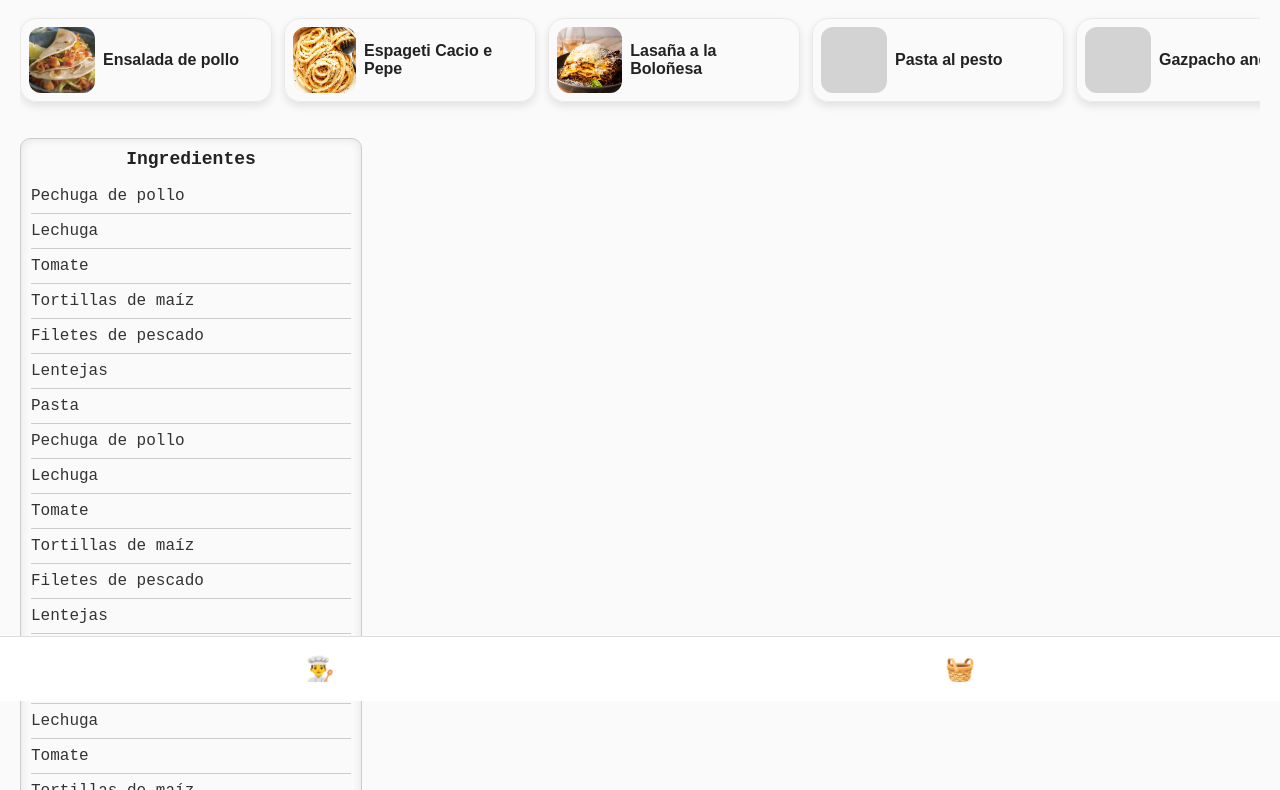
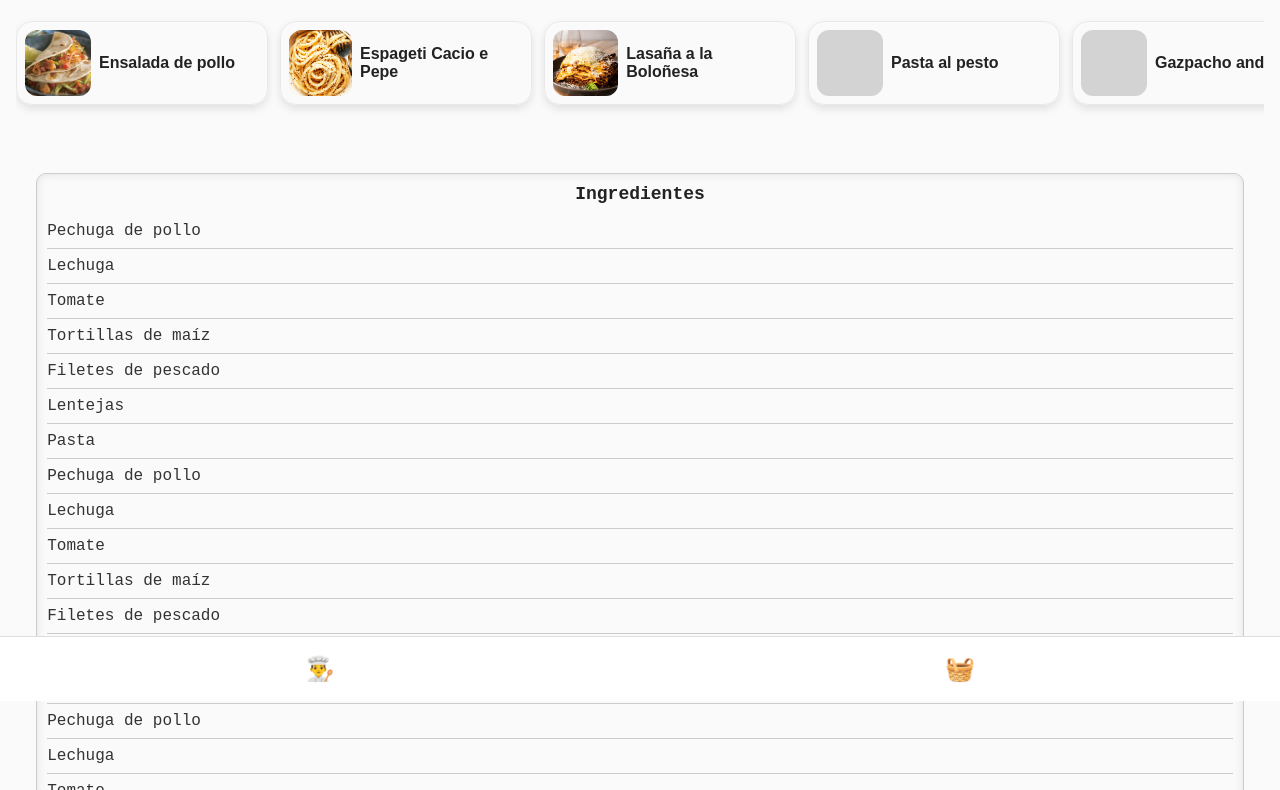
Before and after one commit to ioritztubio/mealbite-groceryList, a plain HTML site: page index.html in a window 1280 px wide. Shown: the part 99-889 px from the top of the page. Drawn offline with Linux system fonts and the light colour scheme.

Commit message:
Design ended

```diff
--- a/index.html
+++ b/index.html
@@ -8,9 +8,8 @@
   </head>
   <body>
     <div class="container">
-      <h1>Lista de la compra 🍽️</h1>
-
-      <section class="recetas">
+      <section class="head">
+        <h1>Lista de la compra 🍽️</h1>
         <div class="scroll-recetas">
           <div class="card">
             <div
@@ -91,21 +90,19 @@
     </div>
   </body>
   <script>
-    document.querySelectorAll('.ticket').forEach(ticket => {
-      ticket.addEventListener('click', function () {
-        const buttons = ticket.querySelector('.ticket-buttons');
+    document.querySelectorAll(".ticket").forEach((ticket) => {
+      ticket.addEventListener("click", function () {
+        const buttons = ticket.querySelector(".ticket-buttons");
 
         // Alternar la visibilidad de los botones
-        if (buttons.style.display === 'flex') {
-          buttons.style.display = 'none'; // Ocultar los botones
-          ticket.classList.remove('dark'); // Restaurar el fondo
+        if (buttons.style.display === "flex") {
+          buttons.style.display = "none"; // Ocultar los botones
+          ticket.classList.remove("dark"); // Restaurar el fondo
         } else {
-          buttons.style.display = 'flex'; // Mostrar los botones
-          ticket.classList.add('dark'); // Oscurecer el fondo
+          buttons.style.display = "flex"; // Mostrar los botones
+          ticket.classList.add("dark"); // Oscurecer el fondo
         }
       });
     });
   </script>
-
-
 </html>
--- a/styles.css
+++ b/styles.css
@@ -6,8 +6,14 @@ body {
   color: #222;
 }
 
+.container {
+  padding-bottom: 100px;
+  height: 100dvh;
+}
+
 section {
   margin-block: 20px;
+  padding: 16px;
 }
 .scroll-recetas {
   display: flex;
@@ -48,18 +54,16 @@ section {
   font-weight: bold;
 }
 
-.container {
-  padding: 20px;
-  padding-bottom: 100px;
-  height: 100dvh;
-}
-
 h2 {
   margin-top: 0;
 }
 
+.ingredients {
+  display: flex;
+  justify-content: center;
+}
 .ticket {
-  width: 320px;
+  width: 95%;
   padding: 10px;
   border: solid 1px #ccc;
   box-shadow: inset 0 0 10px rgba(0, 0, 0, 0.1); /* Sombra hacia adentro */
```
